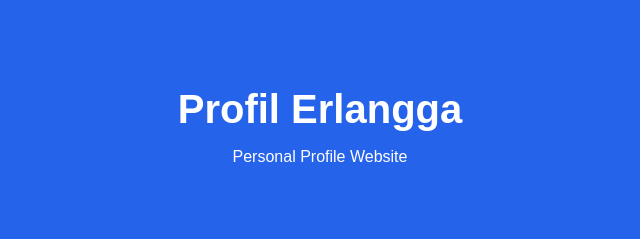
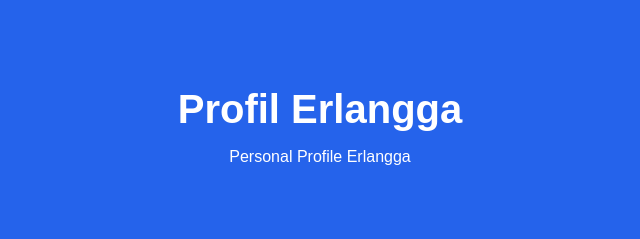
Before and after one commit to erlangga2396/erlangga2396.github.io, a plain HTML site: page index.html in a window 1280 px wide. Shown: the top 239 px of the page, 320-960 px from the left. Drawn offline with Linux system fonts and the light colour scheme.

Commit message:
Update index.html

```diff
--- a/index.html
+++ b/index.html
@@ -66,7 +66,7 @@
 
     <header>
         <h1>Profil Erlangga</h1>
-        <p>Personal Profile Website</p>
+        <p>Personal Profile Erlangga</p>
     </header>
 
     <div class="container">
```
